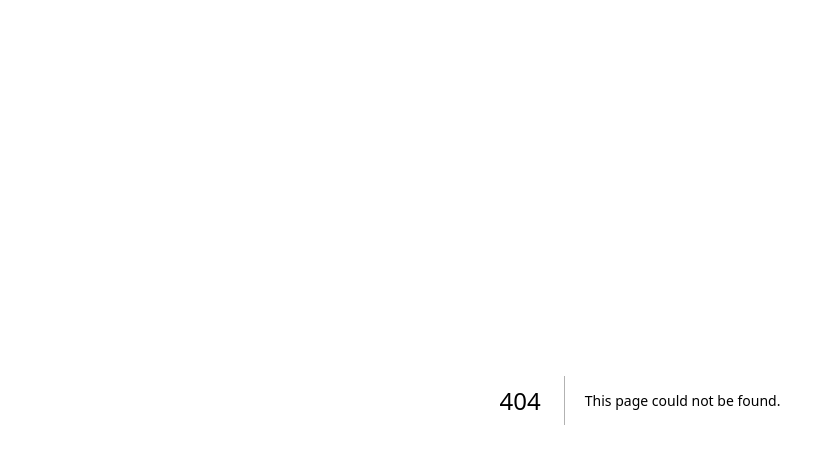
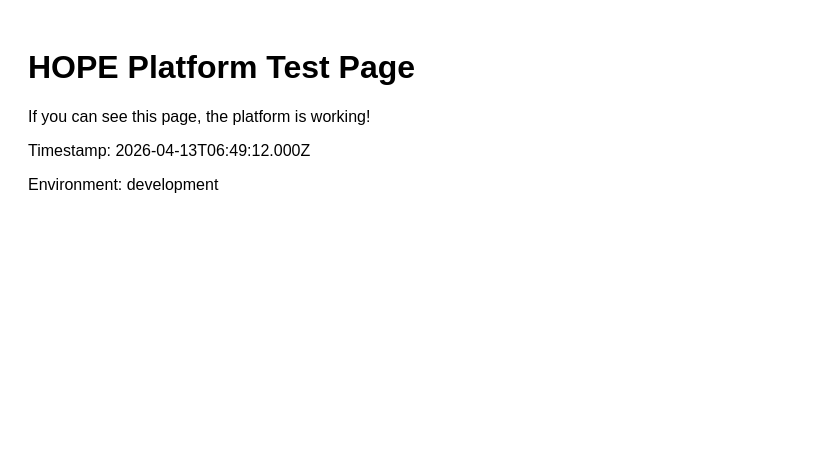
Before and after one commit to chuckedwards1972/platform-os, a Next.js app: page /test in a window 1280 px wide. Before the commit this address had no page. Shown: the top 464 px of the page, without its empty margins (0-815 px from the left). Built offline with nearby package versions, Linux system fonts and the light colour scheme.

Commit message:
Add simple test page for debugging

```diff
--- /dev/null
+++ b/pages/test.tsx
@@ -0,0 +1,11 @@
+// Simple test page - no dependencies, no complexity
+export default function TestPage() {
+  return (
+    <div style={{ padding: '20px', fontFamily: 'Arial, sans-serif' }}>
+      <h1>HOPE Platform Test Page</h1>
+      <p>If you can see this page, the platform is working!</p>
+      <p>Timestamp: {new Date().toISOString()}</p>
+      <p>Environment: {process.env.NODE_ENV || 'development'}</p>
+    </div>
+  );
+}
```
